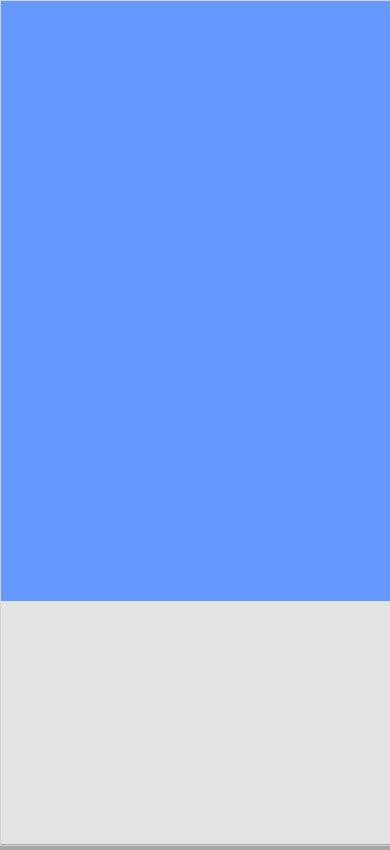
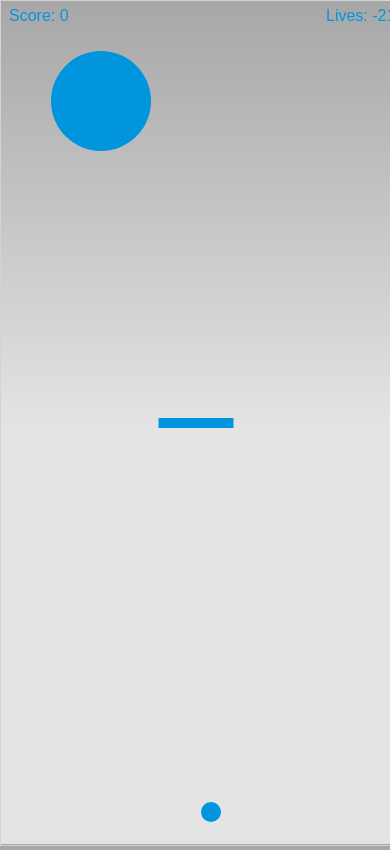
Before and after one commit to Pooler22/Retro-Ball, a website: page Retro-Balls/www/index.html in a window 390 px wide. Drawn offline with Linux system fonts and the light colour scheme; some packages are replaced by stand-ins of ours.

Commit message:
dziurka+kulka

```diff
--- a/Retro-Balls/www/index.html
+++ b/Retro-Balls/www/index.html
@@ -13,7 +13,7 @@
       Your browser does not support the canvas element.
       </canvas>
 
-        <script type="text/javascript" src="scripts/game.js"></script>
+        <script type="text/javascript" src="scripts/game2.js"></script>
         <script type="text/javascript" src="cordova.js"></script>
         <script type="text/javascript" src="scripts/platformOverrides.js"></script>
         <script type="text/javascript" src="scripts/index.js"></script>
--- /dev/null
+++ b/Retro-Balls/www/scripts/game2.js
@@ -0,0 +1,206 @@
+var canvas = document.getElementById("myCanvas");
+var ctx = canvas.getContext("2d");
+ctx.canvas.width = window.innerWidth;
+ctx.canvas.height = window.innerHeight;
+
+var ballRadius = 10;
+var x = canvas.width / 2;
+var y = canvas.height - 30;
+var dx = 5;
+var dy = -5;
+var paddleHeight = 10;
+var paddleWidth = 75;
+var paddleX = (canvas.width - paddleWidth) / 2;
+var paddleY = (canvas.height - paddleHeight) / 2;
+var rightPressed = false;
+var leftPressed = false;
+var upPressed = false;
+var downPressed = false;
+var brickRowCount = 5;
+var brickColumnCount = 3;
+var brickWidth = 75;
+var brickHeight = 20;
+var brickPadding = 10;
+var brickOffsetTop = 30;
+var brickOffsetLeft = 30;
+var score = 0;
+var lives = 3;
+var hole;
+
+var bricks = [];
+for (c = 0; c < brickColumnCount; c++) {
+    bricks[c] = [];
+    for (r = 0; r < brickRowCount; r++) {
+        bricks[c][r] = {
+            x: 0,
+            y: 0,
+            status: 1
+        };
+    }
+}
+
+document.addEventListener("keydown", keyDownHandler, false);
+document.addEventListener("keyup", keyUpHandler, false);
+document.addEventListener("mousemove", mouseMoveHandler, false);
+
+
+function keyDownHandler(e) {
+    if (e.keyCode == 39) {
+        rightPressed = true;
+    } else if (e.keyCode == 37) {
+        leftPressed = true;
+    } else if (e.keyCode == 38) {
+        upPressed = true;
+    } else if (e.keyCode == 40) {
+        downPressed = true;
+    }
+
+}
+
+function keyUpHandler(e) {
+    if (e.keyCode == 39) {
+        rightPressed = false;
+    } else if (e.keyCode == 37) {
+        leftPressed = false;
+    } else if (e.keyCode == 38) {
+        upPressed = false;
+    } else if (e.keyCode == 40) {
+        downPressed = false;
+    }
+}
+
+function mouseMoveHandler(e) {
+    var relativeX = e.clientX - canvas.offsetLeft;
+    if (relativeX > 0 && relativeX < canvas.width) {
+        paddleX = relativeX - paddleWidth / 2;
+    }
+    var relativeY = e.clientY - canvas.offsetTop;
+    if (relativeY > 0 && relativeY < canvas.height) {
+        paddleY = relativeY - paddleHeight / 2;
+    }
+}
+
+function collisionDetection() {
+    for (c = 0; c < brickColumnCount; c++) {
+        for (r = 0; r < brickRowCount; r++) {
+            var b = bricks[c][r];
+            if (b.status == 1) {
+                if (x > b.x && x < b.x + brickWidth && y > b.y && y < b.y + brickHeight) {
+                    dy = -dy;
+                    b.status = 0;
+                    score++;
+                    if (score == brickRowCount * brickColumnCount) {
+                        //alert("YOU WIN, CONGRATS!");
+                        document.location.reload();
+                    }
+                }
+            }
+        }
+    }
+}
+
+function drawBall() {
+    ctx.beginPath();
+    ctx.arc(x, y, ballRadius, 0, Math.PI * 2);
+    ctx.fillStyle = "#0095DD";
+    ctx.fill();
+    ctx.closePath();
+}
+
+function drawHole() {
+    ctx.beginPath();
+    ctx.arc(100, 100, 50, 0, Math.PI * 2);
+    ctx.fillStyle = "#0095DD";
+    ctx.fill();
+    ctx.closePath();
+}
+
+function drawPaddle() {
+    ctx.beginPath();
+    ctx.rect(paddleX, paddleY, paddleWidth, paddleHeight);
+    ctx.fillStyle = "#0095DD";
+    ctx.fill();
+    ctx.closePath();
+}
+
+function drawBricks() {
+    for (c = 0; c < brickColumnCount; c++) {
+        for (r = 0; r < brickRowCount; r++) {
+            if (bricks[c][r].status == 1) {
+                var brickX = (r * (brickWidth + brickPadding)) + brickOffsetLeft;
+                var brickY = (c * (brickHeight + brickPadding)) + brickOffsetTop;
+                bricks[c][r].x = brickX;
+                bricks[c][r].y = brickY;
+                ctx.beginPath();
+                ctx.rect(brickX, brickY, brickWidth, brickHeight);
+                ctx.fillStyle = "#0095DD";
+                ctx.fill();
+                ctx.closePath();
+            }
+        }
+    }
+}
+
+function drawScore() {
+    ctx.font = "16px Arial";
+    ctx.fillStyle = "#0095DD";
+    ctx.fillText("Score: " + score, 8, 20);
+}
+
+function drawLives() {
+    ctx.font = "16px Arial";
+    ctx.fillStyle = "#0095DD";
+    ctx.fillText("Lives: " + lives, canvas.width - 65, 20);
+}
+
+function draw() {
+    ctx.clearRect(0, 0, canvas.width, canvas.height);
+    // drawBricks();
+    drawBall();
+    drawPaddle();
+    drawScore();
+    drawLives();
+    drawHole();
+    collisionDetection();
+
+    if (x + dx > canvas.width - ballRadius || x + dx < ballRadius) {
+        dx = -dx;
+    }
+    if (y + dy > canvas.height - ballRadius || y + dy < ballRadius) {
+        dy = -dy;
+    }
+
+    if (x > paddleX && x < paddleX + paddleWidth) {
+        dy = -dy;
+    } else {
+        lives--;
+        if (!lives) {
+            //alert("GAME OVER");
+            document.location.reload();
+        } else {
+            x = canvas.width / 2;
+            y = canvas.height - 30;
+            dx = 3;
+            dy = -3;
+            paddleX = (canvas.width - paddleWidth) / 2;
+        }
+    }
+
+
+    if (rightPressed && paddleX < canvas.width - paddleWidth) {
+        paddleX += 7;
+    } else if (leftPressed && paddleX > 0) {
+        paddleX -= 7;
+    } else if (upPressed && paddleY > 0) {
+        paddleY -= 7;
+    } else if (downPressed && paddleY > 0) {
+        paddleY += 7;
+    }
+
+
+    x += dx;
+    y += dy;
+    requestAnimationFrame(draw);
+}
+
+draw();
```
Also changed, not shown: Retro-Balls/www/scripts/game.js (+5 -5 lines).
